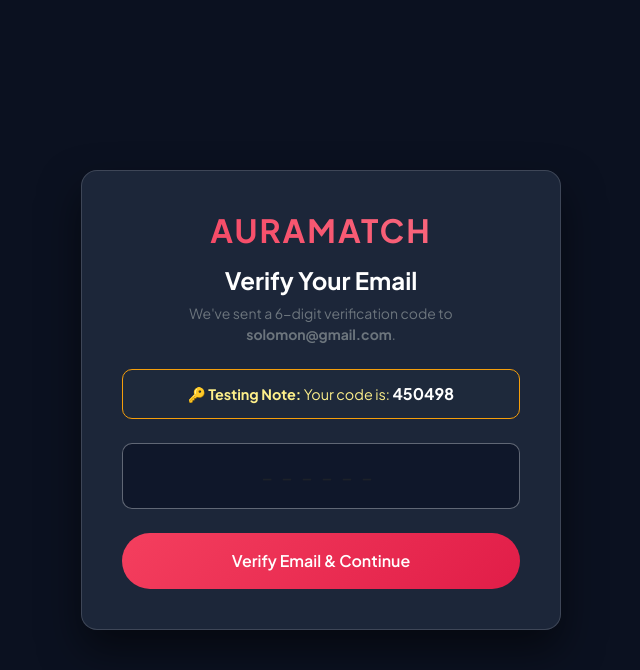
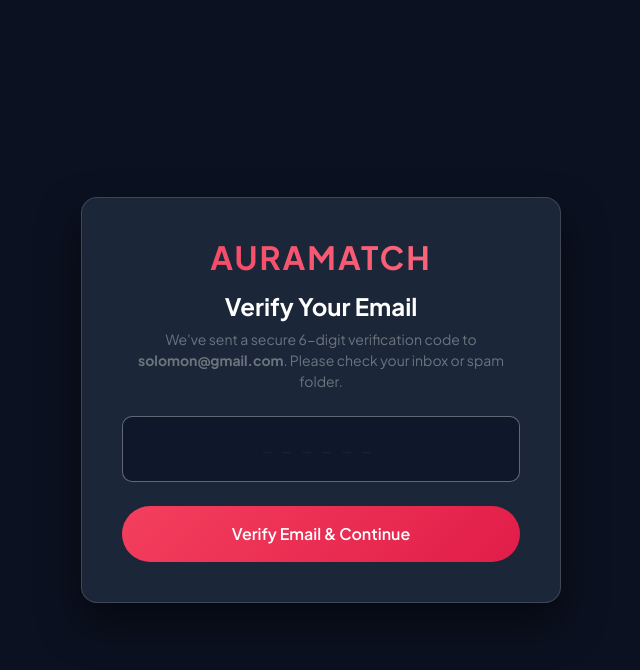
Before and after one commit to snowmanly101/matchmaking_portal, a Django app: template main/templates/main/verify_email.html in a window 1280 px wide. Shown: the top 670 px of the page, without its empty margins (319-959 px from the left). Run offline with Django 5.2, Linux system fonts and the light colour scheme; the template is opened without the code that fills it: values that come from a table or form of the project are taken from there, others are empty; data comes from the database, SQL or seed files in the repository.

Commit message:
Update home, verify_email, and terms html templates

```diff
--- a/main/templates/main/terms.html
+++ b/main/templates/main/terms.html
@@ -72,7 +72,7 @@
         <p>AuraMatch offers a 14-day free trial period for new members. Users are required to submit valid payment details upon registration to verify identity and prevent spam. <strong>Your card will NOT be charged during or immediately after the 14-day trial period unless a compatible, verified match is successfully found and delivered to you by our matchmaking team.</strong></p>
 
         <h2>2. Eligibility</h2>
-        <p>You must be at least 18 years of age to use auramatch.forum. By registering, you confirm that all information provided is accurate and truthful.</p>
+        <p>You must be at least 18 years of age to use AuraMatch. By registering, you confirm that all information provided is accurate and truthful.</p>
 
         <h2>3. Privacy & Data Security</h2>
         <p>We respect your privacy. All personal information, questionnaire responses, and contact details collected are strictly used for matchmaking purposes and will never be sold or shared with third-party advertisers.</p>
--- a/main/templates/main/verify_email.html
+++ b/main/templates/main/verify_email.html
@@ -14,7 +14,6 @@
         .btn-rose:hover { transform: translateY(-2px); box-shadow: 0 10px 25px rgba(244, 63, 94, 0.4); color: white; }
         .form-control { background-color: rgba(15, 23, 42, 0.95) !important; border: 1.5px solid rgba(255, 255, 255, 0.3) !important; color: #ffffff !important; border-radius: 10px; padding: 14px; text-align: center; font-size: 1.5rem; letter-spacing: 8px; }
         .form-control:focus { border-color: #f43f5e !important; box-shadow: 0 0 0 0.25rem rgba(244, 63, 94, 0.25) !important; }
-        .code-hint { background: #1e293b; border: 1px solid #f59e0b; color: #fef08a; border-radius: 10px; padding: 12px; font-size: 0.9rem; text-align: center; }
     </style>
 </head>
 <body>
@@ -22,7 +21,7 @@
     <div class="glass-card text-center">
         <h2 class="brand-logo mb-3 fs-2">AURAMATCH</h2>
         <h4 class="fw-bold mb-2 text-white">Verify Your Email</h4>
-        <p class="text-secondary small mb-4">We've sent a 6-digit verification code to <strong>{{ profile.email }}</strong>.</p>
+        <p class="text-secondary small mb-4">We've sent a secure 6-digit verification code to <strong>{{ profile.email }}</strong>. Please check your inbox or spam folder.</p>
 
         {% if messages %}
             {% for message in messages %}
@@ -31,11 +30,6 @@
                 </div>
             {% endfor %}
         {% endif %}
-
-        <!-- Helpful hint for local testing: displays the code right in the console/box if needed -->
-        <div class="code-hint mb-4">
-            🔑 <strong>Testing Note:</strong> Your code is: <span class="text-white fs-6 fw-bold">{{ profile.verification_code }}</span>
-        </div>
 
         <form method="POST">
             {% csrf_token %}
```
Also changed, not shown: main/templates/main/home.html (+23 -17 lines).
